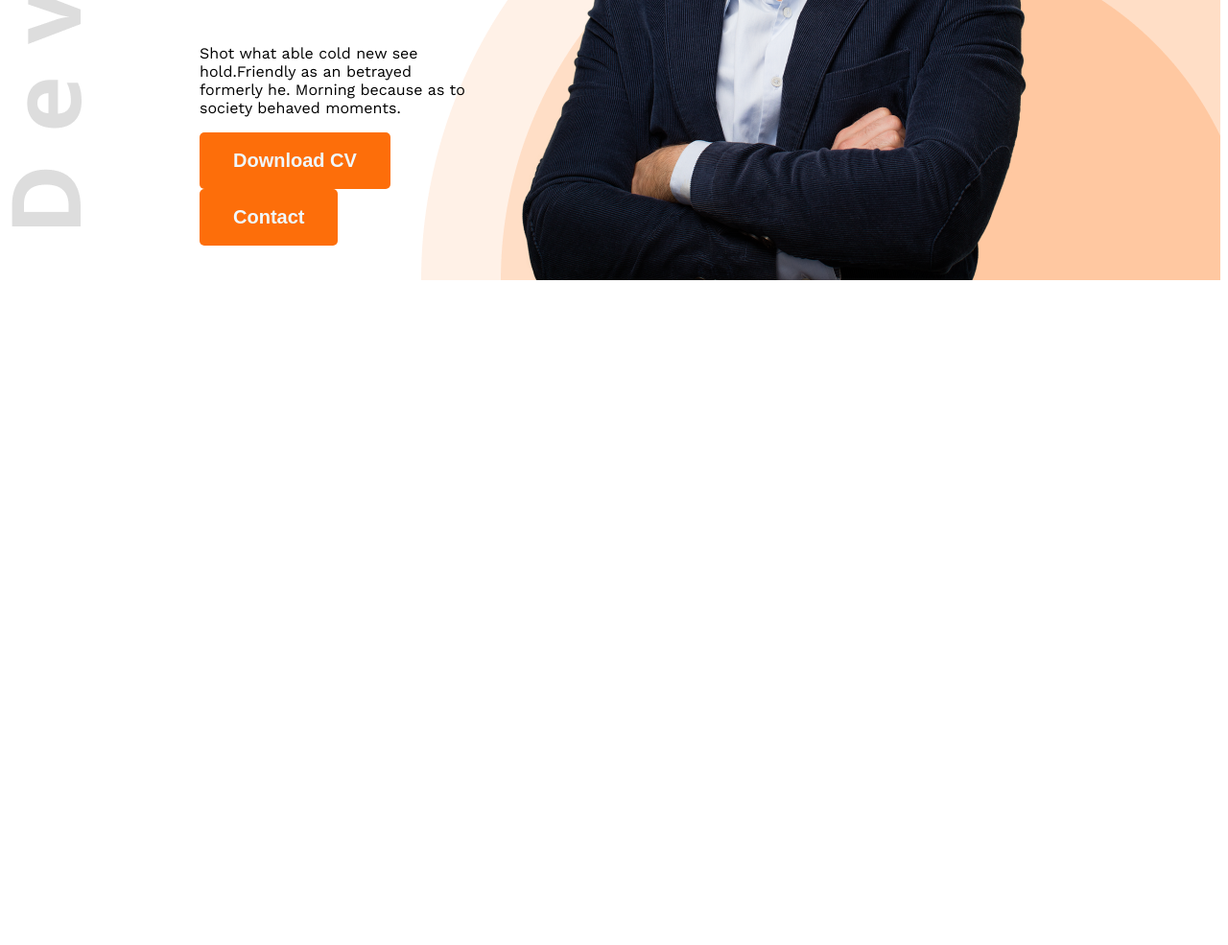
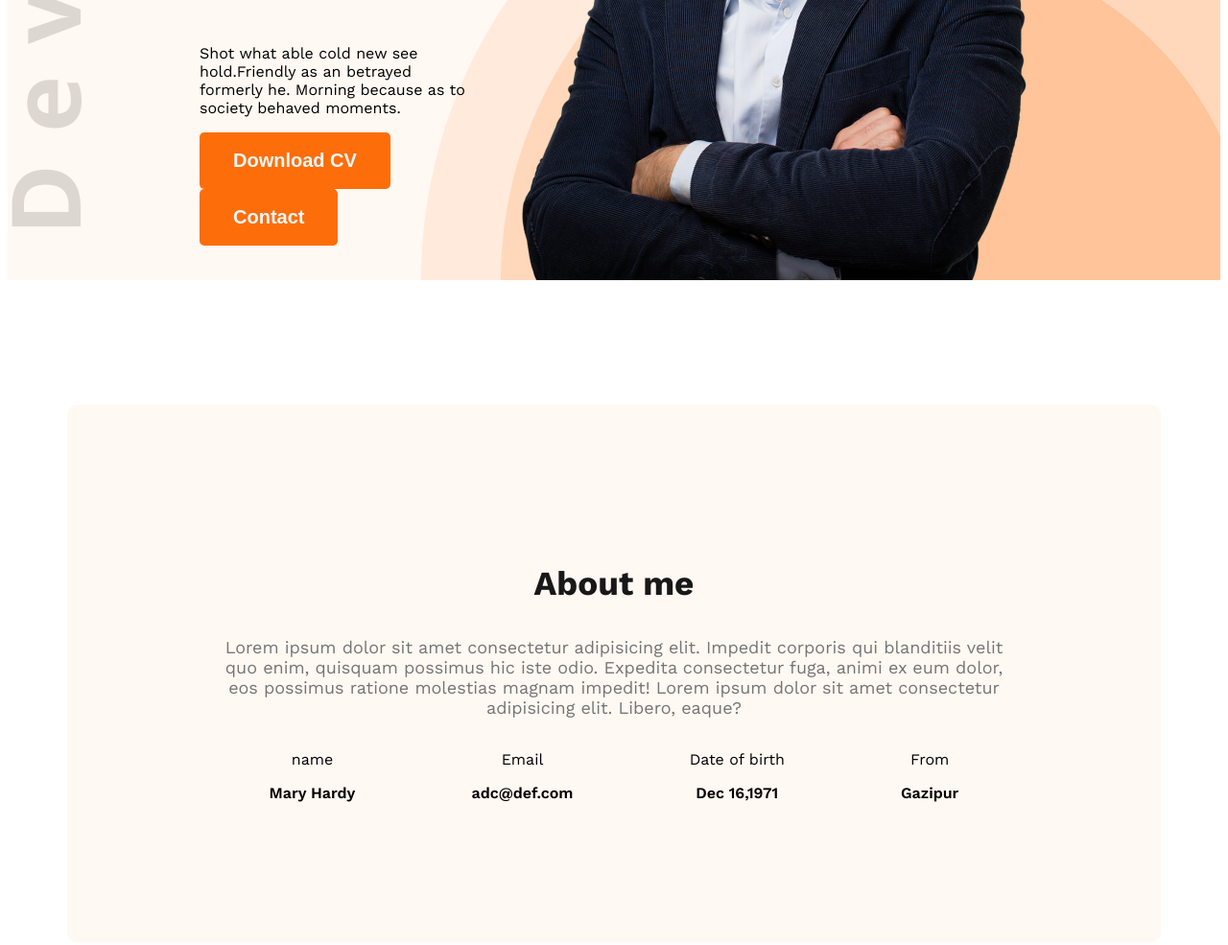
Before and after one commit to Raihan293/Protfolio-WebSite, a plain HTML site: page index.html in a window 1280 px wide. Shown: the part 535-1520 px from the top of the page at 96% size. Before the commit the page ends 835 px from the top, so only its background shows below. Drawn offline with nearby package versions, Linux system fonts and the light colour scheme; a web font is replaced by a local one.

Commit message:
About Complete

```diff
--- a/Styles/Style.css
+++ b/Styles/Style.css
@@ -6,6 +6,9 @@
 }
 
 /* shared style */
+.secondary-background{
+    background-color: #FFF8F3;
+}
 .text-primary{
     color: #FD6E0A;
 }
@@ -14,6 +17,15 @@
 }
 .dark-3{
     color: #000000;
+}
+.section-title{
+    font-size: 35px;
+    font-weight: 700;
+    color: #181818;
+}
+.section-description{
+    font-size: 18px;
+    color: #757575;
 }
 /* Button Primary */
 .btn-primary{
@@ -98,3 +110,29 @@ nav ul li a{
  button{
     margin-right: 10px;
  }
+ /* Main Styles */
+ main{
+    max-width: 1140px;
+    margin: 0 auto;
+ }
+ /* About style */
+.about{
+    margin-top: 130px;
+    text-align: center;
+    border-radius: 10px;
+    -webkit-border-radius: 10px;
+    -moz-border-radius: 10px;
+    -ms-border-radius: 10px;
+    -o-border-radius: 10px;
+    padding: 130px 150px;
+}
+.about-items{
+    display: flex;
+    justify-content: space-around;
+}
+.item-title{
+
+}
+.item-description{
+    font-weight: 600;
+}
--- a/index.html
+++ b/index.html
@@ -10,7 +10,7 @@
     <link rel="stylesheet" href="Styles/Style.css">
 </head>
 <body class="work-sans-normal">
-    <header class="header">
+    <header class="header secondary-background">
         <nav>
             <h3 class="nav-title">Ma<span class="text-primary">r</span>y</h3>
             <ul class="N2">
@@ -31,7 +31,29 @@
         </div>
     </header>
     <main>
-
+        <section class="about secondary-background">
+            <h3 class="section-title">About me</h3>
+            <p class="section-description">Lorem ipsum dolor sit amet consectetur adipisicing elit. Impedit corporis qui blanditiis velit quo enim, quisquam possimus hic iste odio. Expedita consectetur fuga, animi ex eum dolor, eos possimus ratione molestias magnam impedit! Lorem ipsum dolor sit amet consectetur adipisicing elit. Libero, eaque?</p>
+            <div class="about-items">
+            <!-- .about-item*4>p.item-description -->
+             <div class="about-item">
+                <p class="item-title">name</p>
+                <p class="item-description">Mary Hardy</p>
+             </div>
+             <div class="about-item">
+                <p class="item-title">Email</p>
+                <p class="item-description">adc@def.com</p>
+             </div>
+             <div class="about-item">
+                <p class="item-title">Date of birth</p>
+                <p class="item-description">Dec 16,1971</p>
+             </div>
+             <div class="about-item">
+                <p class="item-title">From</p>
+                <p class="item-description">Gazipur</p>
+             </div>
+            </div>
+        </section>
     </main>
     <footer>
 
```
